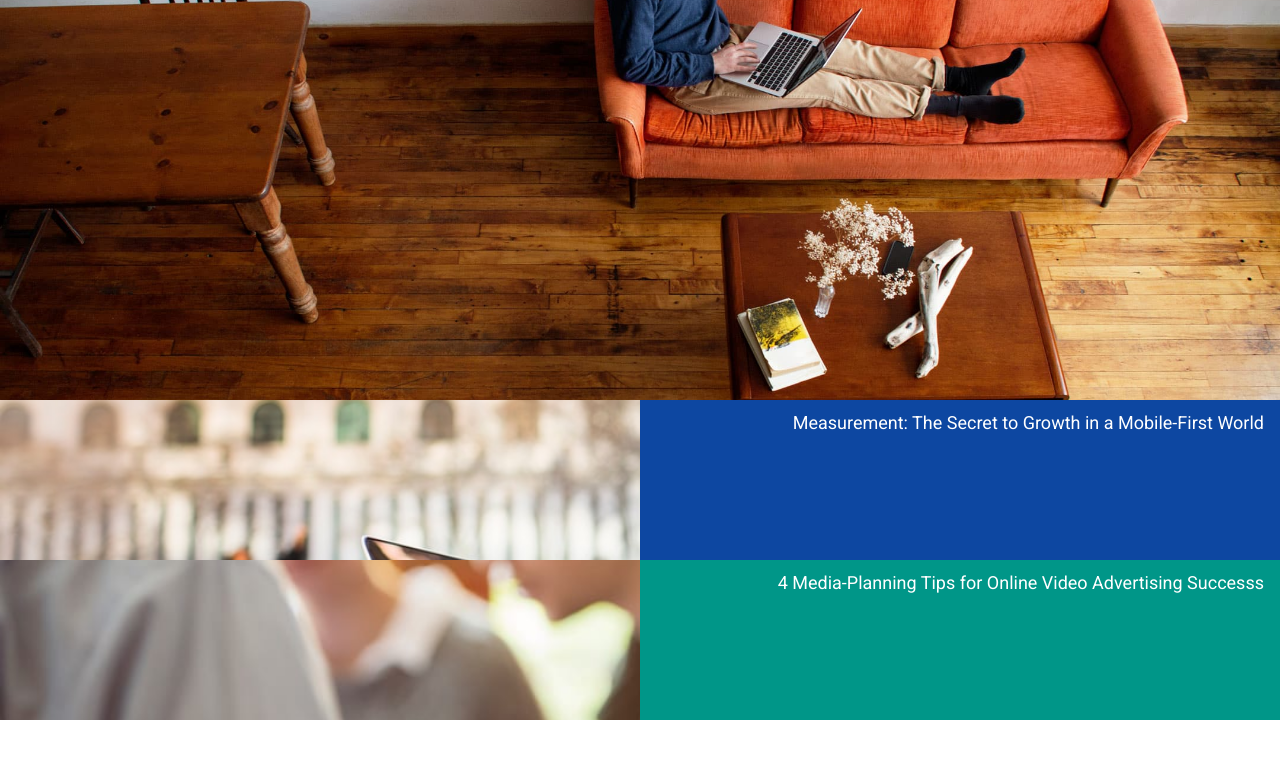
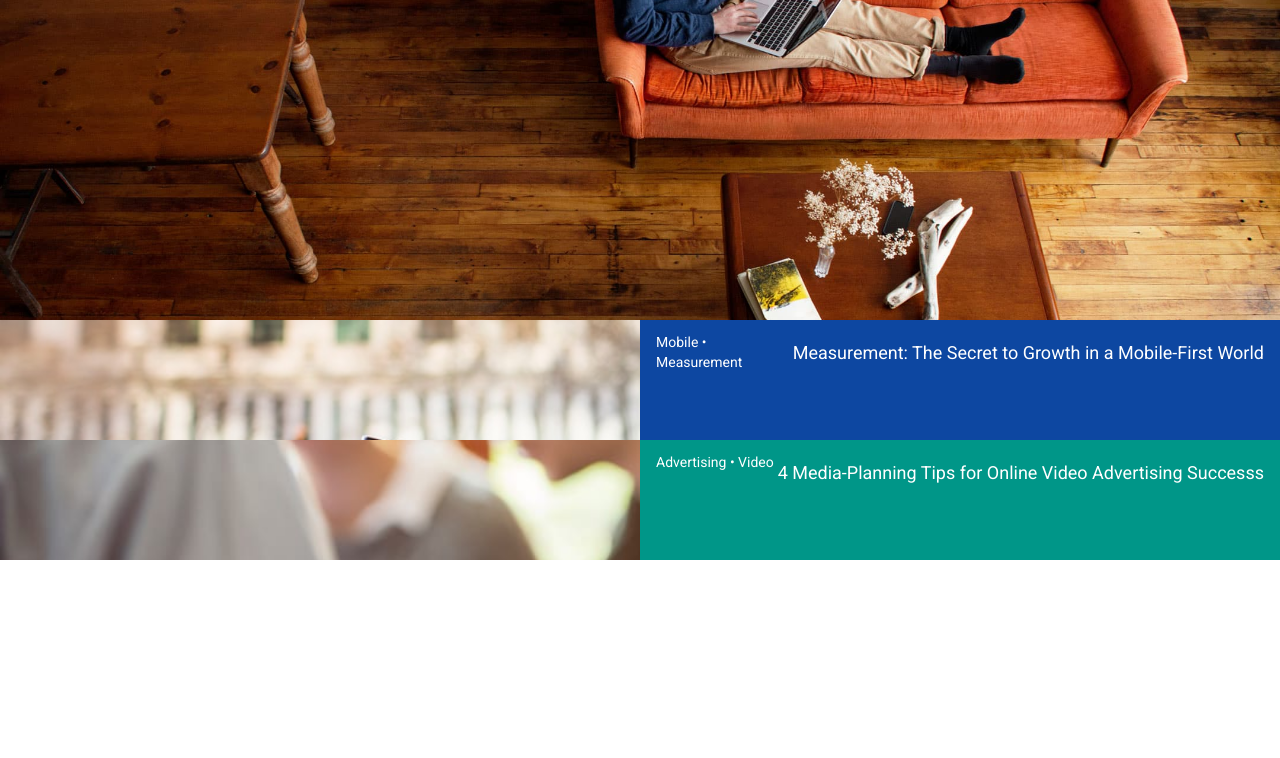
Before and after one commit to jenasancartier/think-rebuild, a plain HTML site: page index.html in a window 1280 px wide. Drawn offline with nearby package versions, Linux system fonts and the light colour scheme.

Commit message:
refactor classes

```diff
--- a/css/styles.css
+++ b/css/styles.css
@@ -25,14 +25,14 @@ body {
 
 .content-main {
   background-image: url(../img/content-main.jpg);
-  height: 50vh;
+  height: 40vh;
   background-position: center;
   background-size: cover;
 }
 
 
 .content1 {
-  height: 20vh;
+  height: 15vh;
   background-image: url(../img/content-1.jpg);
   background-position: center;
   background-size: cover;
@@ -48,16 +48,20 @@ body {
   position: static;
 }
 
-.text-box h4 {
-  height: 100%;
+.primary-text {
   color: white;
   line-height: 22.4px;
-  margin: 0;
   float: right;
+  margin-bottom: 4px;
+}
+
+.secondary-text {
+  color: white;
+  font-size: 14px;
 }
 
 .content2 {
-  height: 20vh;
+  height: 15vh;
   background-image: url(../img/content-2.jpg);
   background-position: center;
   background-size: cover;
@@ -72,11 +76,3 @@ body {
   background-color: rgb(0, 150, 136);
   position: static;
 }
-
-.text-box2 h4 {
-  height: 100%;
-  color: white;
-  line-height: 22.4px;
-  margin: 0;
-  float: right;
-}
--- a/index.html
+++ b/index.html
@@ -19,13 +19,15 @@
 
         <div class="content1 columns">
           <div class="text-box">
-            <h4>Measurement: The Secret to Growth in a Mobile-First World</h4>
+            <h4 class="primary-text">Measurement: The Secret to Growth in a Mobile-First World</h4>
+            <p class="secondary-text">Mobile • Measurement</p>
           </div>
         </div>
 
         <div class="content2 columns">
           <div class="text-box2">
-            <h4>4 Media-Planning Tips for Online Video Advertising Successs</h4>
+            <h4 class="primary-text">4 Media-Planning Tips for Online Video Advertising Successs</h4>
+            <p class="secondary-text">Advertising • Video</p>
           </div>
         </div>
 
```
